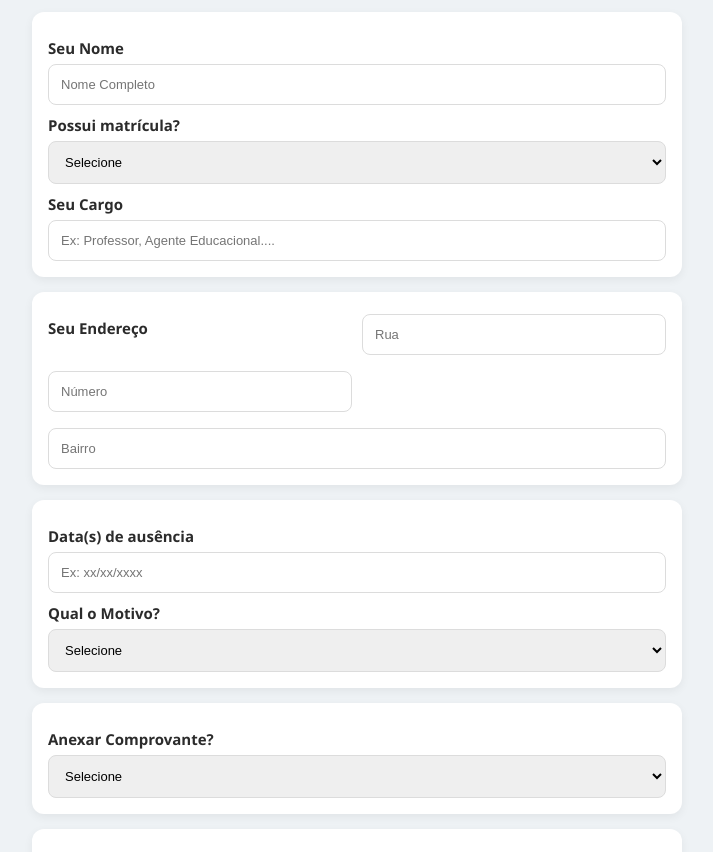
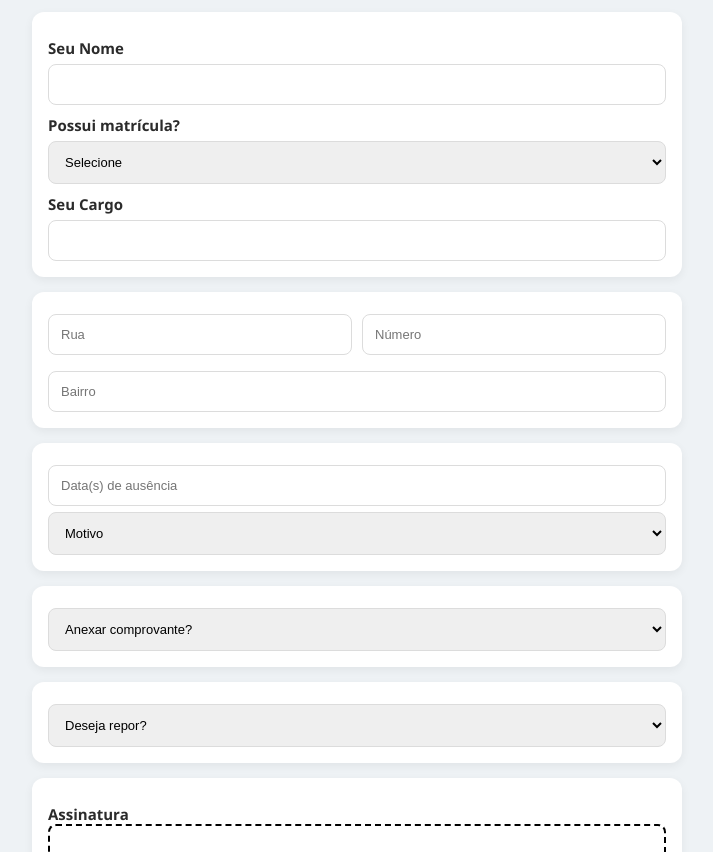
Before and after one commit to EscolaJP/justificativa-site, a plain HTML site: page index.html in a window 1280 px wide. Shown: the part 91-943 px from the top of the page, without its empty margins (283-996 px from the left). Drawn offline with Linux system fonts and the light colour scheme.

Commit message:
Update index.html

```diff
--- a/index.html
+++ b/index.html
@@ -16,9 +16,7 @@
   --text: #2b2b2b;
 }
 
-* {
-  box-sizing: border-box;
-}
+* { box-sizing: border-box; }
 
 body {
   font-family: 'Segoe UI', Arial, sans-serif;
@@ -41,9 +39,7 @@ body {
   margin-bottom: 15px;
 }
 
-.header img {
-  width: 50px;
-}
+.header img { width: 50px; }
 
 .card {
   background: var(--card);
@@ -69,9 +65,7 @@ input, select {
   font-size: 13px;
 }
 
-.hidden {
-  display: none;
-}
+.hidden { display: none; }
 
 .grid {
   display: grid;
@@ -80,13 +74,8 @@ input, select {
 }
 
 @media (min-width: 600px) {
-  .grid {
-    grid-template-columns: 1fr 1fr;
-  }
-
-  .full {
-    grid-column: span 2;
-  }
+  .grid { grid-template-columns: 1fr 1fr; }
+  .full { grid-column: span 2; }
 }
 
 canvas {
@@ -133,7 +122,7 @@ canvas {
 
   <div class="card">
     <label>Seu Nome</label>
-    <input id="nome" placeholder="Nome Completo">
+    <input id="nome">
 
     <label>Possui matrícula?</label>
     <select id="temMatricula">
@@ -145,23 +134,20 @@ canvas {
     <input id="matricula" placeholder="Matrícula" class="hidden">
 
     <label>Seu Cargo</label>
-    <input id="cargo" placeholder="Ex: Professor, Agente Educacional....">
+    <input id="cargo">
   </div>
 
   <div class="card grid">
-    <label>Seu Endereço</label>
     <input id="rua" placeholder="Rua">
     <input id="numero" placeholder="Número">
     <input id="bairro" placeholder="Bairro" class="full">
   </div>
 
   <div class="card">
-    <label>Data(s) de ausência</label>
-    <input id="dataAusencia" placeholder="Ex: xx/xx/xxxx">
+    <input id="dataAusencia" placeholder="Data(s) de ausência">
 
-    <label>Qual o Motivo?</label>
     <select id="motivo">
-      <option value="">Selecione</option>
+      <option value="">Motivo</option>
       <option>Doença</option>
       <option>Atestado Médico</option>
       <option>Consulta Médica</option>
@@ -172,9 +158,8 @@ canvas {
   </div>
 
   <div class="card">
-    <label>Anexar Comprovante?</label>
     <select id="temComprovante">
-      <option value="">Selecione</option>
+      <option value="">Anexar comprovante?</option>
       <option value="nao">Não</option>
       <option value="sim">Sim</option>
     </select>
@@ -183,9 +168,8 @@ canvas {
   </div>
 
   <div class="card">
-    <label>Deseja repor?</label>
     <select id="reposicao">
-      <option value="">Selecione</option>
+      <option value="">Deseja repor?</option>
       <option value="nao">Não</option>
       <option value="sim">Sim</option>
     </select>
@@ -194,8 +178,7 @@ canvas {
   </div>
 
   <div class="card">
-    <label>Desenhe sua Assinatura</label>
-    <br>
+    <label>Assinatura</label>
     <canvas id="canvas"></canvas>
     <button class="btn" onclick="limpar()">Limpar</button>
   </div>
@@ -228,6 +211,7 @@ function resizeCanvas() {
   const ratio = window.devicePixelRatio || 1;
   canvas.width = canvas.offsetWidth * ratio;
   canvas.height = canvas.offsetHeight * ratio;
+  ctx.setTransform(1,0,0,1,0,0);
   ctx.scale(ratio, ratio);
 }
 resizeCanvas();
@@ -284,12 +268,10 @@ function limpar() {
   ctx.clearRect(0, 0, canvas.width, canvas.height);
 }
 
-// CONVERTER ASSINATURA
 function getAssinatura() {
   return canvas.toDataURL("image/png");
 }
 
-// CONVERTER ARQUIVO
 function getArquivoBase64(file) {
   return new Promise((resolve) => {
     const reader = new FileReader();
@@ -298,10 +280,12 @@ function getArquivoBase64(file) {
   });
 }
 
-// ENVIAR
+// 🔥 FUNÇÃO FINAL CORRIGIDA
 async function enviar() {
 
   document.getElementById("loading").style.display = "block";
+
+  try {
 
     let comprovante = null;
 
@@ -335,16 +319,17 @@ async function enviar() {
     const json = await resposta.json();
 
     if (json.status === "ok") {
-  alert("Documento gerado!");
       window.open(json.url, "_blank");
     } else {
       alert("Erro: " + json.mensagem);
     }
 
+  } catch (erro) {
+    alert("Erro ao enviar dados");
+    console.error(erro);
+  }
+
   document.getElementById("loading").style.display = "none";
-
-  alert("Documento gerado!");
-  window.open(url, "_blank");
 }
 </script>
 
```
Lines whose indentation alone changed are shown as unchanged.
